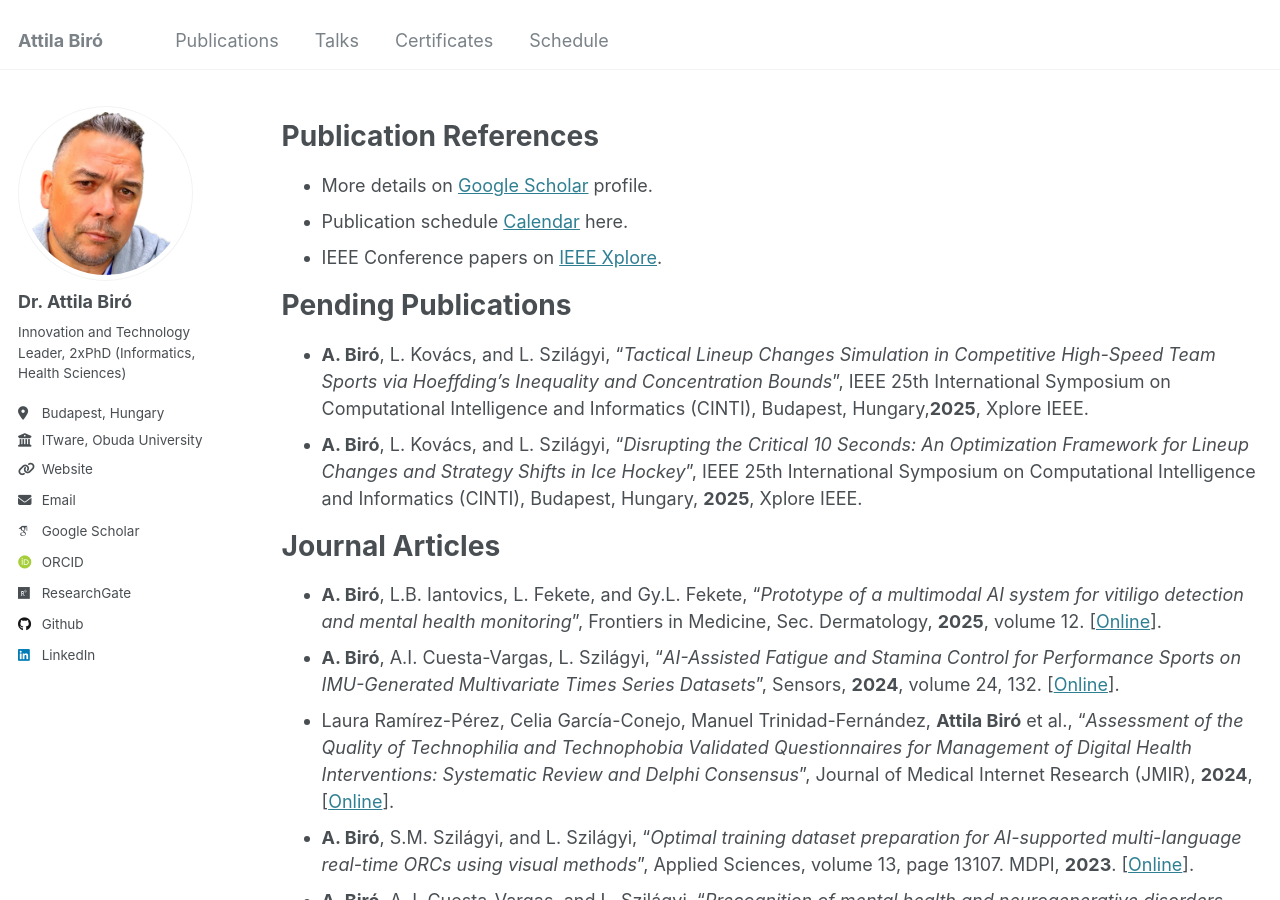
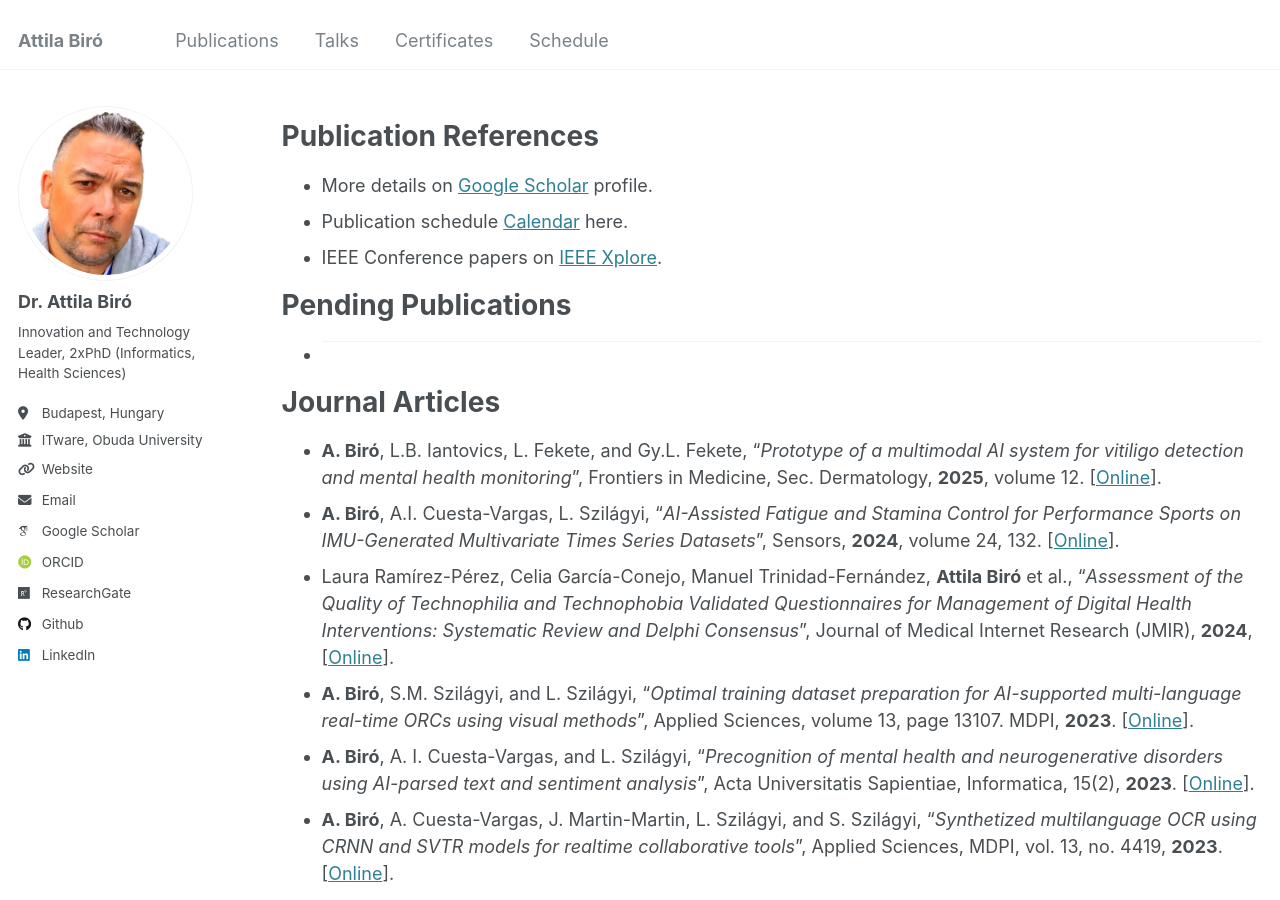
Before and after one commit to biroka/biroka.github.io, a Jekyll site: the page built from _pages/publications.md, in a window 1280 px wide and 900 px high. Built offline with Jekyll 4.4.1, drawn with Linux system fonts in a browser that asks for light colours; some web fonts are replaced.

Commit message:
Update publications.md

```diff
--- a/_pages/publications.md
+++ b/_pages/publications.md
@@ -18,8 +18,7 @@ Publication References
 
 Pending Publications
 ======
-*  **A. Biró**, L. Kovács, and L. Szilágyi, “_Tactical Lineup Changes Simulation in Competitive High-Speed Team Sports via Hoeffding’s Inequality and Concentration Bounds_”, IEEE 25th International Symposium on Computational Intelligence and Informatics (CINTI), Budapest, Hungary,**2025**, Xplore IEEE.
-*  **A. Biró**, L. Kovács, and L. Szilágyi, “_Disrupting the Critical 10 Seconds: An Optimization Framework for Lineup Changes and Strategy Shifts in Ice Hockey_”, IEEE 25th International Symposium on Computational Intelligence and Informatics (CINTI), Budapest, Hungary, **2025**, Xplore IEEE.
+*  ---
 
 
 Journal Articles
```
